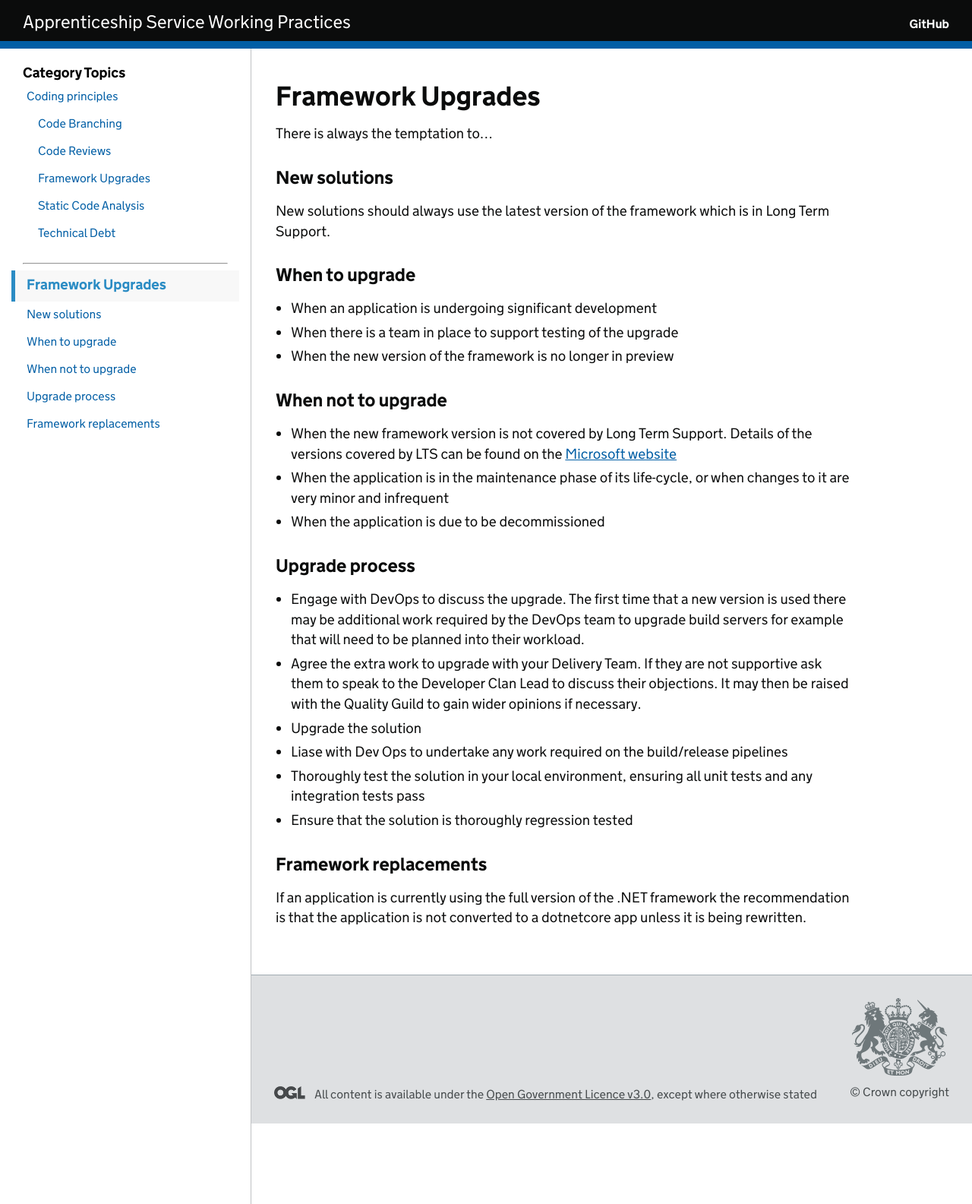
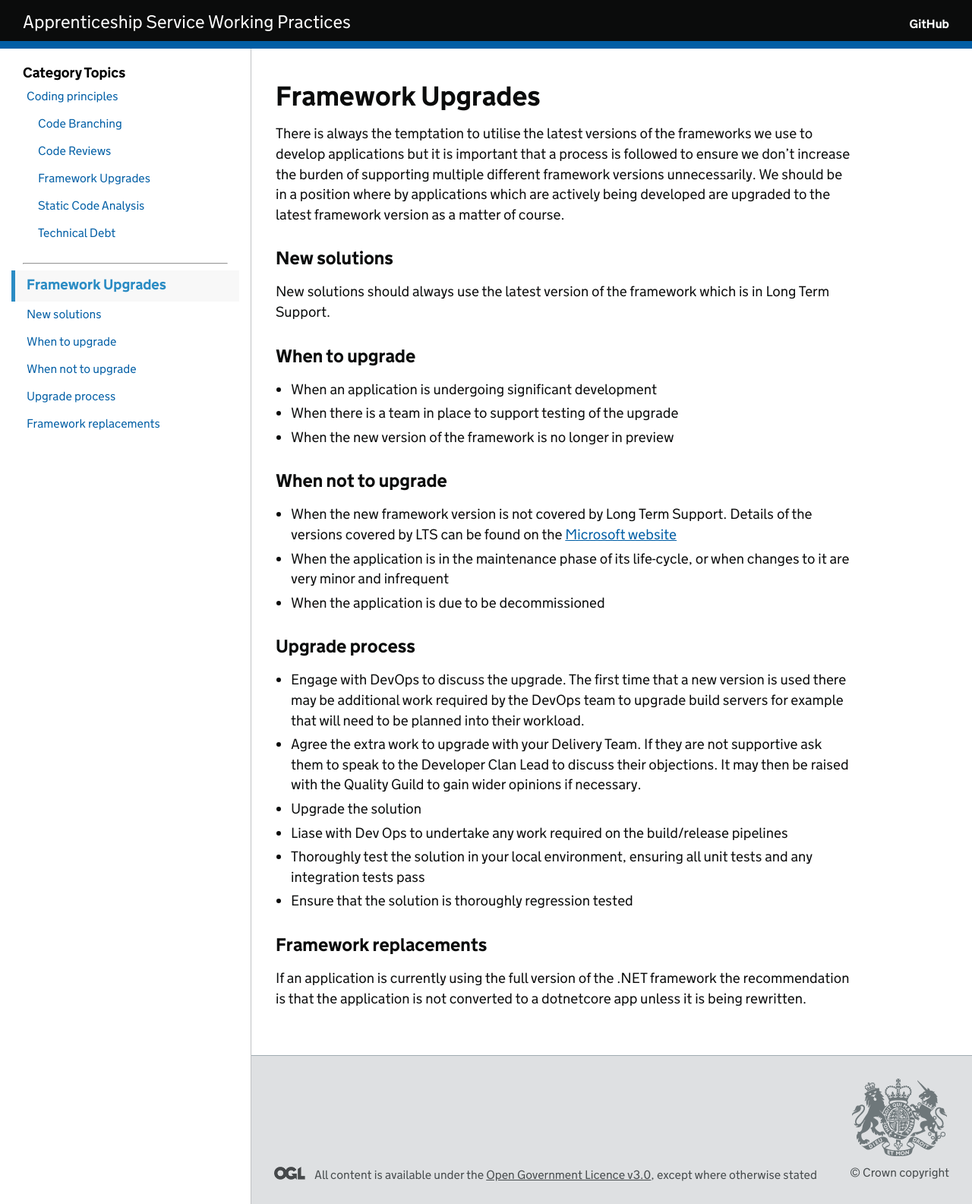
Before and after one commit to SkillsFundingAgency/das-technical-guidance, a Jekyll site: the page built from collections/_development/framework-upgrade-roadmap.md, in a window 1280 px wide. Shown: the whole page at 76% size. Built offline with Jekyll 4.4.1, drawn with Linux system fonts in a browser that asks for light colours.

Commit message:
Github tripped me up!

```diff
--- a/collections/_development/framework-upgrade-roadmap.md
+++ b/collections/_development/framework-upgrade-roadmap.md
@@ -6,7 +6,7 @@ category: development
 
 ## Framework Upgrades
 
-There is always the temptation to...
+There is always the temptation to utilise the latest versions of the frameworks we use to develop applications but it is important that a process is followed to ensure we don't increase the burden of supporting multiple different framework versions unnecessarily.  We should be in a position where by applications which are actively being developed are upgraded to the latest framework version as a matter of course.
 
 ### New solutions
 
```
